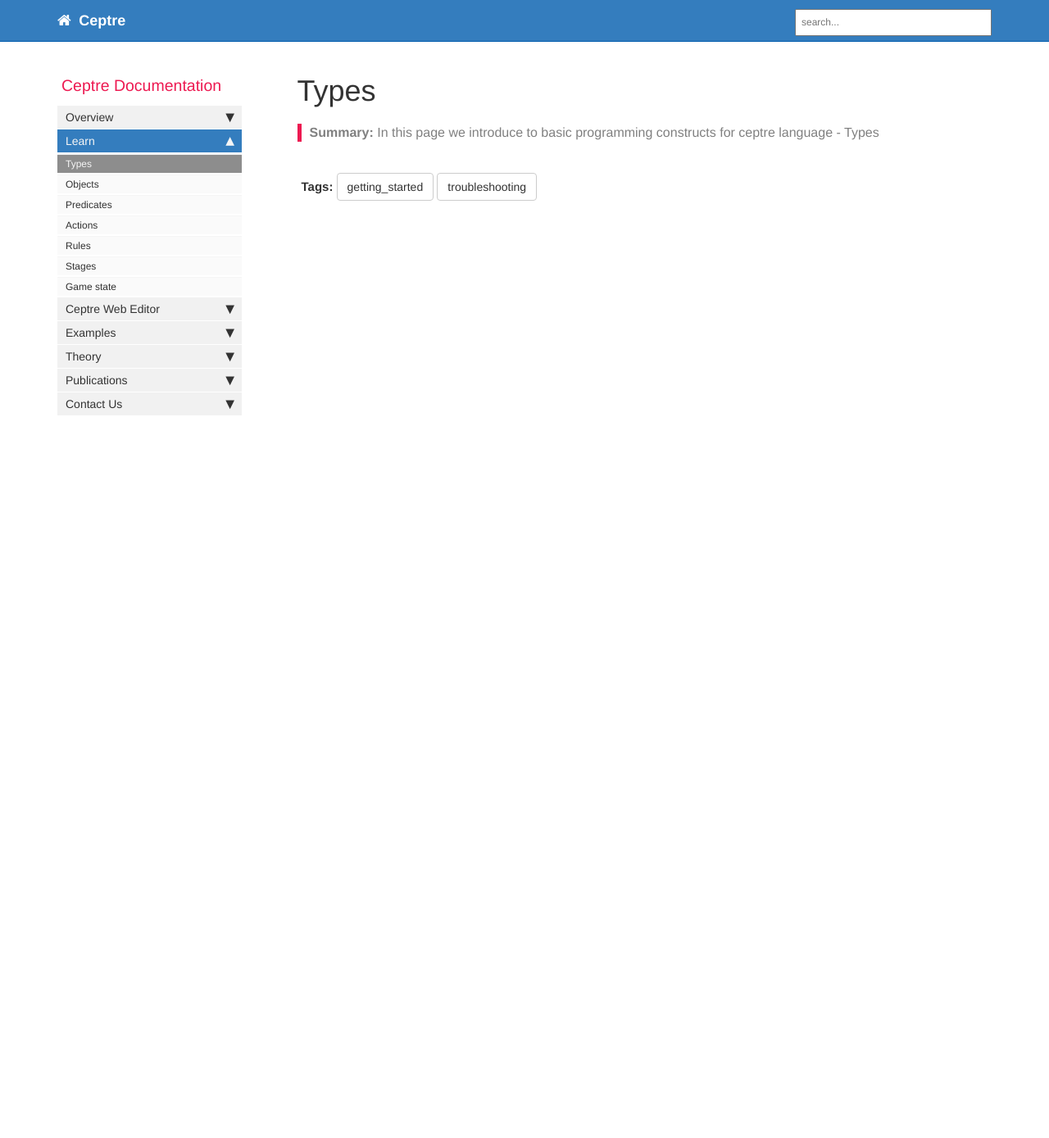
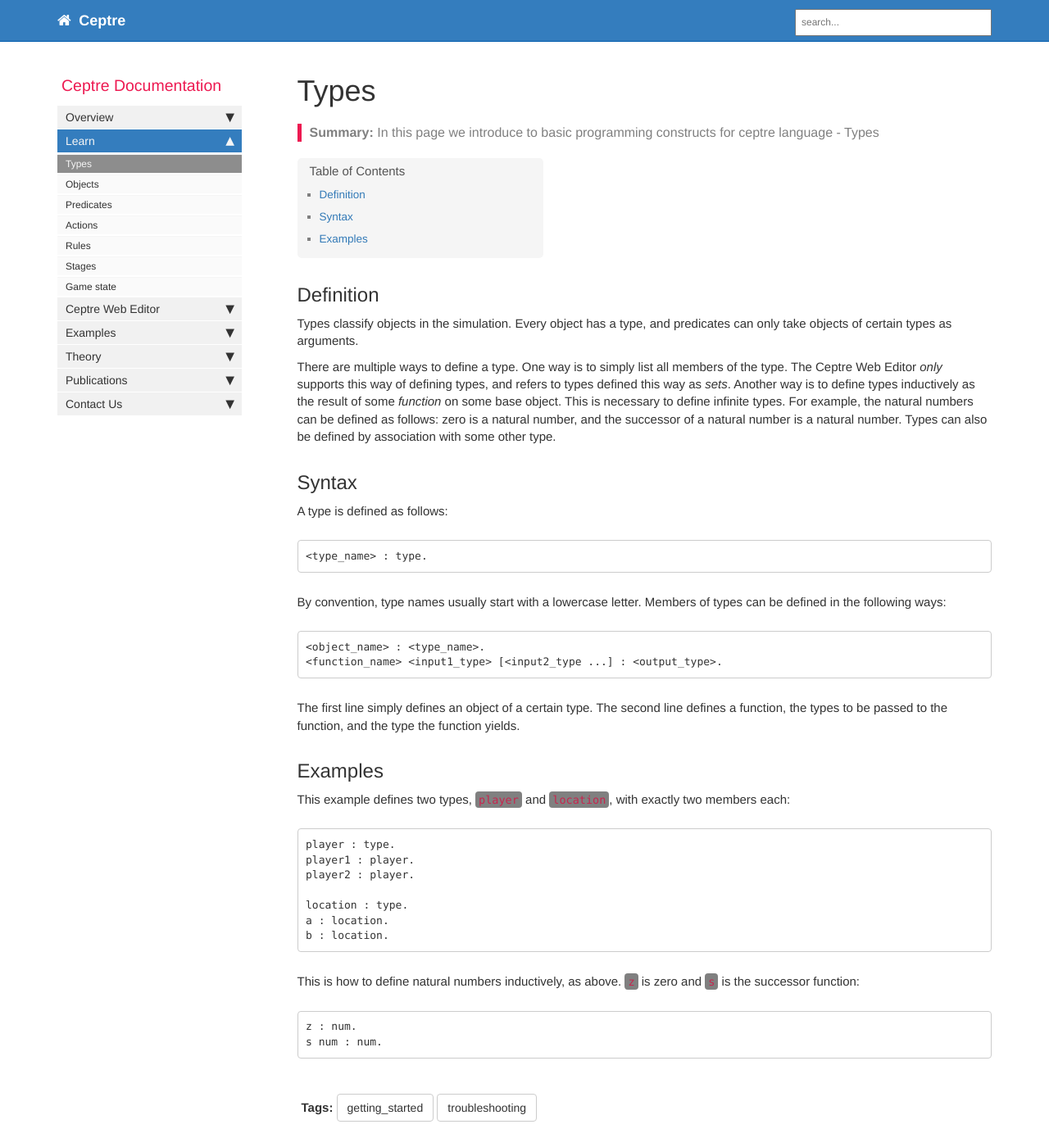
Before and after one commit to ashakhatri007/CeptreDocs, a Jekyll site: the page built from pages/Learn/Types.md, in a window 1280 px wide and 1389 px high. Shown: the whole window at 82% size. Built offline with Jekyll 4.4.1, drawn with Linux system fonts in a browser that asks for light colours; comment, search, counter and statistics services are not loaded.

Commit message:
Added Types reference

````diff
--- a/pages/Learn/Types.md
+++ b/pages/Learn/Types.md
@@ -7,3 +7,50 @@ sidebar: mydoc_sidebar
 permalink: Types.html
 folder: Learn
 ---
+
+## Definition
+
+Types classify objects in the simulation. Every object has a type, and predicates can only take
+objects of certain types as arguments.
+
+There are multiple ways to define a type. One way is to simply list all members of the type. The
+Ceptre Web Editor *only* supports this way of defining types, and refers to types defined this way
+as *sets*. Another way is to define types inductively as the result of some *function* on some base
+object. This is necessary to define infinite types. For example, the natural numbers can be defined
+as follows: zero is a natural number, and the successor of a natural number is a natural number.
+Types can also be defined by association with some other type.
+
+## Syntax
+
+A type is defined as follows:
+```
+<type_name> : type.
+```
+
+By convention, type names usually start with a lowercase letter. Members of types can be defined in
+the following ways:
+```
+<object_name> : <type_name>.
+<function_name> <input1_type> [<input2_type ...] : <output_type>.
+```
+The first line simply defines an object of a certain type. The second line defines a function, the
+types to be passed to the function, and the type the function yields.
+
+## Examples
+This example defines two types, `player` and `location`, with exactly two members each:
+```
+player : type.
+player1 : player.
+player2 : player.
+
+location : type.
+a : location.
+b : location.
+```
+
+This is how to define natural numbers inductively, as above. `z` is zero and `s` is the successor
+function:
+```
+z : num.
+s num : num.
+```
````
